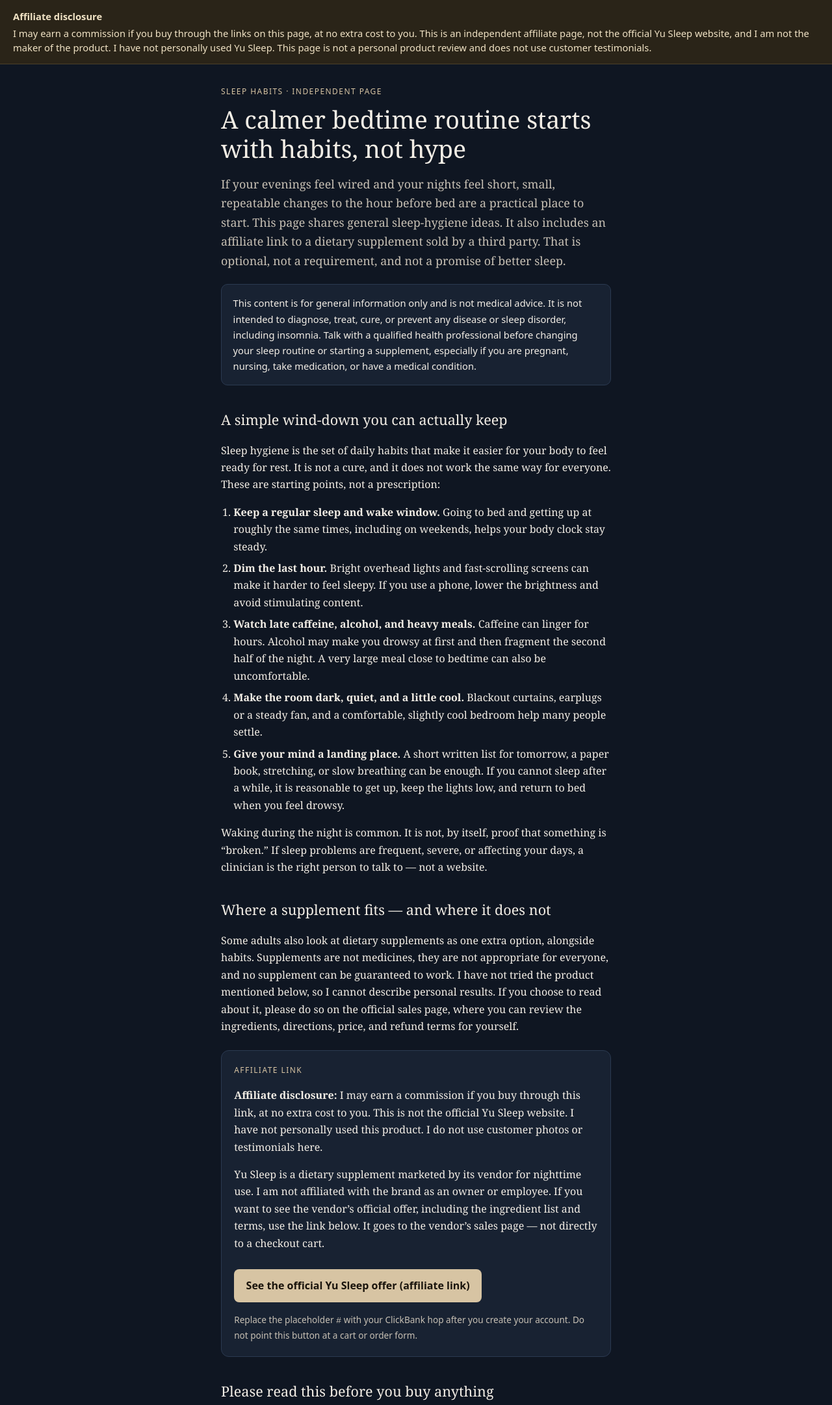
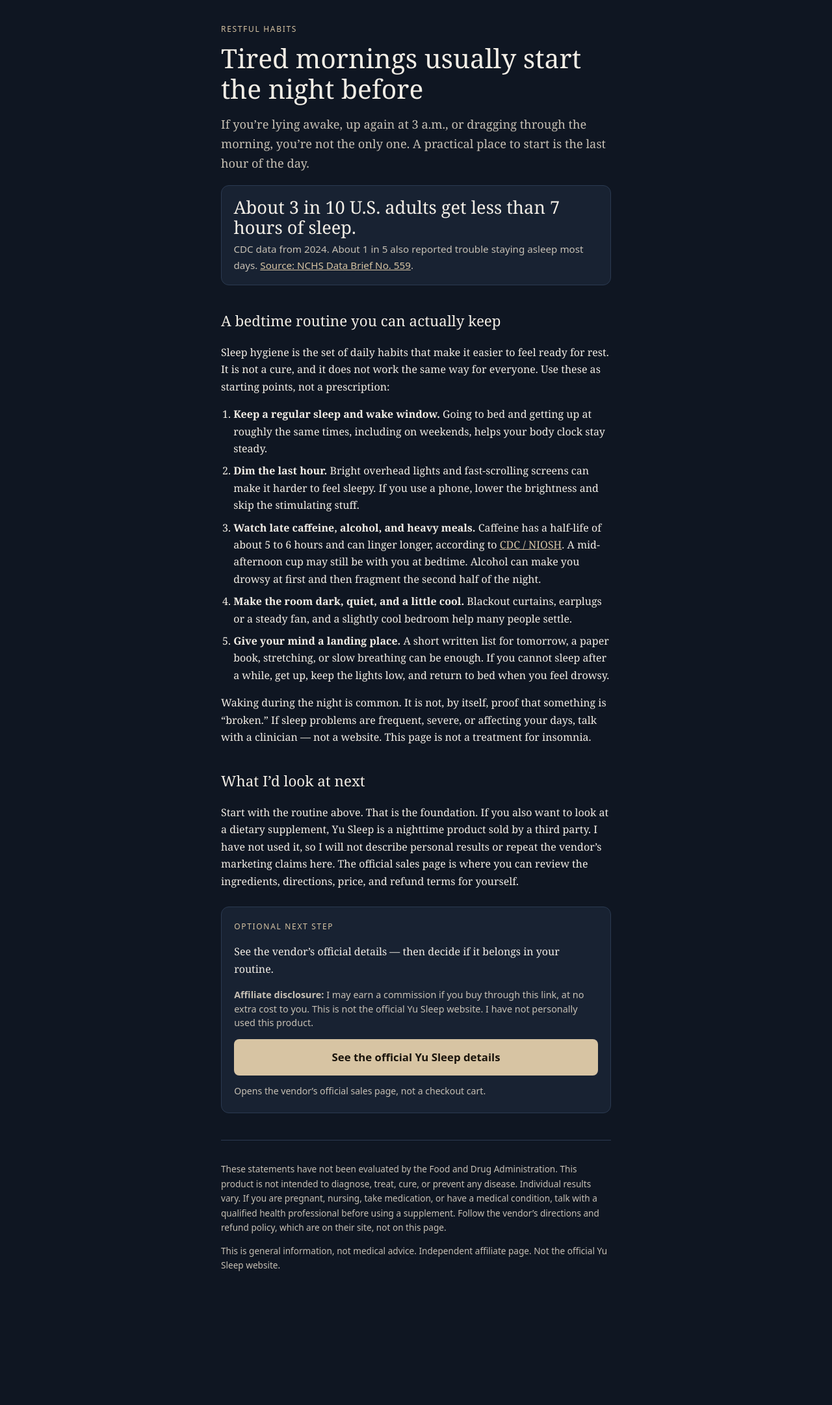
Before and after one commit to restfulhabits/restfulhabits.github.io, a plain HTML site: page index.html in a window 1280 px wide. Shown: the top 2162 px of the page at 65% size. After the commit the page ends 2036 px from the top, so only its background shows below. Drawn offline with Linux system fonts and the light colour scheme.

Commit message:
Bridge page v2 (conversion copy)

```diff
--- a/index.html
+++ b/index.html
@@ -4,9 +4,9 @@
   <meta charset="utf-8">
   <meta name="p:domain_verify" content="0c5712799dbc7346e5b52eb0be2f4f2b"/>
   <meta name="viewport" content="width=device-width, initial-scale=1">
-  <title>A calmer bedtime routine | Independent affiliate page</title>
-  <meta name="description" content="Practical sleep-hygiene habits for a calmer night. Independent affiliate page — not the official Yu Sleep website.">
-  <meta name="robots" content="noindex, nofollow">
+  <title>Tired mornings start the night before | Restful Habits</title>
+  <meta name="description" content="A simple bedtime routine for tired mornings and 3 a.m. wakeups, plus what I’d look at next. Independent page with general sleep-hygiene ideas — not medical advice.">
+  <link rel="canonical" href="https://restfulhabits.github.io/">
   <style>
     :root {
       --bg: #0f1622;
@@ -15,8 +15,7 @@
       --muted: #c7c0b4;
       --line: #2b3a51;
       --accent: #d7c4a3;
-      --warn-bg: #2a2418;
-      --warn-ink: #f0e2c4;
+      --accent-ink: #1a140c;
     }
     * { box-sizing: border-box; }
     body {
@@ -26,114 +25,121 @@
       color: var(--ink);
       line-height: 1.65;
     }
-    header.disclosure {
-      background: var(--warn-bg);
-      color: var(--warn-ink);
-      padding: 0.9rem 1.25rem;
+    .wrap { max-width: 40rem; margin: 0 auto; padding: 2.2rem 1.25rem 4rem; }
+    .kicker {
       font-family: system-ui, -apple-system, Segoe UI, sans-serif;
-      font-size: 0.92rem;
-      line-height: 1.5;
-      border-bottom: 1px solid #4a3f2a;
-    }
-    header.disclosure strong { display: block; margin-bottom: 0.2rem; }
-    .wrap { max-width: 40rem; margin: 0 auto; padding: 2rem 1.25rem 4rem; }
-    .kicker {
-      font-family: system-ui, sans-serif;
       font-size: 0.75rem;
-      letter-spacing: 0.12em;
+      letter-spacing: 0.14em;
       text-transform: uppercase;
       color: var(--accent);
-      margin: 0 0 0.6rem;
+      margin: 0 0 0.7rem;
     }
-    h1 { font-size: clamp(1.8rem, 4vw, 2.35rem); line-height: 1.2; margin: 0 0 1rem; font-weight: 500; }
-    h2 { font-size: 1.35rem; margin: 2.2rem 0 0.7rem; font-weight: 500; }
+    h1 { font-size: clamp(1.95rem, 5vw, 2.55rem); line-height: 1.15; margin: 0 0 1rem; font-weight: 500; }
+    h2 { font-size: 1.4rem; margin: 2.3rem 0 0.7rem; font-weight: 500; }
     p, li { color: var(--ink); }
-    .lede { font-size: 1.12rem; color: var(--muted); }
-    .note {
-      font-family: system-ui, sans-serif;
-      font-size: 0.92rem;
+    .lede { font-size: 1.14rem; color: var(--muted); margin: 0 0 1.2rem; }
+    .stat {
+      font-family: system-ui, -apple-system, Segoe UI, sans-serif;
       background: var(--bg-card);
       border: 1px solid var(--line);
-      border-radius: 10px;
-      padding: 1rem 1.1rem;
-      margin: 1.3rem 0;
+      border-radius: 12px;
+      padding: 1.05rem 1.15rem;
+      margin: 0 0 1.5rem;
     }
+    .stat .num {
+      font-family: Georgia, serif;
+      font-size: 1.7rem;
+      line-height: 1.15;
+      margin: 0 0 0.35rem;
+      color: var(--ink);
+    }
+    .stat p { margin: 0; color: var(--muted); font-size: 0.95rem; }
+    .stat a { color: var(--accent); }
     ol, ul { padding-left: 1.2rem; }
-    li { margin: 0.45rem 0; }
+    li { margin: 0.5rem 0; }
     a { color: var(--accent); }
     .cta {
-      margin: 1.5rem 0;
-      padding: 1.2rem 1.2rem 1.3rem;
+      margin: 1.6rem 0 0.4rem;
+      padding: 1.25rem 1.2rem 1.35rem;
       border: 1px solid var(--line);
       border-radius: 12px;
       background: var(--bg-card);
     }
     .cta .btn {
-      display: inline-block;
-      margin-top: 0.7rem;
+      display: block;
+      width: 100%;
+      text-align: center;
+      margin-top: 0.85rem;
       background: var(--accent);
-      color: #1a140c;
+      color: var(--accent-ink);
       text-decoration: none;
-      font-family: system-ui, sans-serif;
-      font-weight: 650;
-      padding: 0.75rem 1.15rem;
+      font-family: system-ui, -apple-system, Segoe UI, sans-serif;
+      font-weight: 700;
+      font-size: 1.05rem;
+      padding: 0.9rem 1.15rem;
       border-radius: 8px;
     }
     .cta .btn:focus, .cta .btn:hover { outline: 2px solid #fff; outline-offset: 2px; }
+    .cta .fine {
+      font-family: system-ui, -apple-system, Segoe UI, sans-serif;
+      font-size: 0.88rem;
+      color: var(--muted);
+      margin: 0.75rem 0 0;
+    }
+    .disclose {
+      font-family: system-ui, -apple-system, Segoe UI, sans-serif;
+      font-size: 0.9rem;
+      color: var(--muted);
+      margin: 0 0 0.2rem;
+      line-height: 1.5;
+    }
     footer {
-      margin-top: 2.5rem;
+      margin-top: 2.6rem;
       padding-top: 1.2rem;
       border-top: 1px solid var(--line);
-      font-family: system-ui, sans-serif;
+      font-family: system-ui, -apple-system, Segoe UI, sans-serif;
       font-size: 0.85rem;
       color: var(--muted);
     }
+    footer p { color: var(--muted); }
   </style>
 </head>
 <body>
-  <header class="disclosure" role="note">
-    <strong>Affiliate disclosure</strong>
-    I may earn a commission if you buy through the links on this page, at no extra cost to you.
-    This is an independent affiliate page, not the official Yu Sleep website, and I am not the maker of the product.
-    I have not personally used Yu Sleep. This page is not a personal product review and does not use customer testimonials.
-  </header>
+  <main class="wrap">
+    <p class="kicker">Restful Habits</p>
+    <h1>Tired mornings usually start the night before</h1>
+    <p class="lede">If you’re lying awake, up again at 3 a.m., or dragging through the morning, you’re not the only one. A practical place to start is the last hour of the day.</p>
 
-  <main class="wrap">
-    <p class="kicker">Sleep habits · Independent page</p>
-    <h1>A calmer bedtime routine starts with habits, not hype</h1>
-    <p class="lede">If your evenings feel wired and your nights feel short, small, repeatable changes to the hour before bed are a practical place to start. This page shares general sleep-hygiene ideas. It also includes an affiliate link to a dietary supplement sold by a third party. That is optional, not a requirement, and not a promise of better sleep.</p>
-
-    <div class="note">
-      This content is for general information only and is not medical advice. It is not intended to diagnose, treat, cure, or prevent any disease or sleep disorder, including insomnia. Talk with a qualified health professional before changing your sleep routine or starting a supplement, especially if you are pregnant, nursing, take medication, or have a medical condition.
+    <div class="stat">
+      <p class="num">About 3 in 10 U.S. adults get less than 7 hours of sleep.</p>
+      <p>CDC data from 2024. About 1 in 5 also reported trouble staying asleep most days. <a href="https://www.cdc.gov/nchs/products/databriefs/db559.htm">Source: NCHS Data Brief No. 559</a>.</p>
     </div>
 
-    <h2>A simple wind-down you can actually keep</h2>
-    <p>Sleep hygiene is the set of daily habits that make it easier for your body to feel ready for rest. It is not a cure, and it does not work the same way for everyone. These are starting points, not a prescription:</p>
+    <h2>A bedtime routine you can actually keep</h2>
+    <p>Sleep hygiene is the set of daily habits that make it easier to feel ready for rest. It is not a cure, and it does not work the same way for everyone. Use these as starting points, not a prescription:</p>
     <ol>
       <li><strong>Keep a regular sleep and wake window.</strong> Going to bed and getting up at roughly the same times, including on weekends, helps your body clock stay steady.</li>
-      <li><strong>Dim the last hour.</strong> Bright overhead lights and fast-scrolling screens can make it harder to feel sleepy. If you use a phone, lower the brightness and avoid stimulating content.</li>
-      <li><strong>Watch late caffeine, alcohol, and heavy meals.</strong> Caffeine can linger for hours. Alcohol may make you drowsy at first and then fragment the second half of the night. A very large meal close to bedtime can also be uncomfortable.</li>
-      <li><strong>Make the room dark, quiet, and a little cool.</strong> Blackout curtains, earplugs or a steady fan, and a comfortable, slightly cool bedroom help many people settle.</li>
-      <li><strong>Give your mind a landing place.</strong> A short written list for tomorrow, a paper book, stretching, or slow breathing can be enough. If you cannot sleep after a while, it is reasonable to get up, keep the lights low, and return to bed when you feel drowsy.</li>
+      <li><strong>Dim the last hour.</strong> Bright overhead lights and fast-scrolling screens can make it harder to feel sleepy. If you use a phone, lower the brightness and skip the stimulating stuff.</li>
+      <li><strong>Watch late caffeine, alcohol, and heavy meals.</strong> Caffeine has a half-life of about 5 to 6 hours and can linger longer, according to <a href="https://archive.cdc.gov/www_cdc_gov/niosh/work-hour-training-for-nurses/longhours/mod6/11.html">CDC / NIOSH</a>. A mid-afternoon cup may still be with you at bedtime. Alcohol can make you drowsy at first and then fragment the second half of the night.</li>
+      <li><strong>Make the room dark, quiet, and a little cool.</strong> Blackout curtains, earplugs or a steady fan, and a slightly cool bedroom help many people settle.</li>
+      <li><strong>Give your mind a landing place.</strong> A short written list for tomorrow, a paper book, stretching, or slow breathing can be enough. If you cannot sleep after a while, get up, keep the lights low, and return to bed when you feel drowsy.</li>
     </ol>
-    <p>Waking during the night is common. It is not, by itself, proof that something is “broken.” If sleep problems are frequent, severe, or affecting your days, a clinician is the right person to talk to — not a website.</p>
+    <p>Waking during the night is common. It is not, by itself, proof that something is “broken.” If sleep problems are frequent, severe, or affecting your days, talk with a clinician — not a website. This page is not a treatment for insomnia.</p>
 
-    <h2>Where a supplement fits — and where it does not</h2>
-    <p>Some adults also look at dietary supplements as one extra option, alongside habits. Supplements are not medicines, they are not appropriate for everyone, and no supplement can be guaranteed to work. I have not tried the product mentioned below, so I cannot describe personal results. If you choose to read about it, please do so on the official sales page, where you can review the ingredients, directions, price, and refund terms for yourself.</p>
+    <h2>What I’d look at next</h2>
+    <p>Start with the routine above. That is the foundation. If you also want to look at a dietary supplement, Yu Sleep is a nighttime product sold by a third party. I have not used it, so I will not describe personal results or repeat the vendor’s marketing claims here. The official sales page is where you can review the ingredients, directions, price, and refund terms for yourself.</p>
 
     <div class="cta" id="offer">
-      <p class="kicker">Affiliate link</p>
-      <p><strong>Affiliate disclosure:</strong> I may earn a commission if you buy through this link, at no extra cost to you. This is not the official Yu Sleep website. I have not personally used this product. I do not use customer photos or testimonials here.</p>
-      <p>Yu Sleep is a dietary supplement marketed by its vendor for nighttime use. I am not affiliated with the brand as an owner or employee. If you want to see the vendor’s official offer, including the ingredient list and terms, use the link below. It goes to the vendor’s sales page — not directly to a checkout cart.</p>
-      <p><a class="btn" href="https://hop.clickbank.net/?affiliate=phpedrov&amp;vendor=yusleep&amp;op=vsl&amp;tid=bridge" target="_blank" rel="sponsored nofollow noopener">See the official Yu Sleep offer (affiliate link)</a></p>
-      <p style="font-family:system-ui,sans-serif;font-size:0.85rem;color:var(--muted);margin:0.8rem 0 0;">Replace the placeholder <code>#</code> with your ClickBank hop after you create your account. Do not point this button at a cart or order form.</p>
+      <p class="kicker">Optional next step</p>
+      <p>See the vendor’s official details — then decide if it belongs in your routine.</p>
+      <p class="disclose"><strong>Affiliate disclosure:</strong> I may earn a commission if you buy through this link, at no extra cost to you. This is not the official Yu Sleep website. I have not personally used this product.</p>
+      <a class="btn" href="https://hop.clickbank.net/?affiliate=phpedrov&amp;vendor=yusleep&amp;op=vsl&amp;tid=bridge" target="_blank" rel="sponsored nofollow noopener">See the official Yu Sleep details</a>
+      <p class="fine">Opens the vendor’s official sales page, not a checkout cart.</p>
     </div>
 
-    <h2>Please read this before you buy anything</h2>
-    <p>These statements have not been evaluated by the Food and Drug Administration. This product is not intended to diagnose, treat, cure, or prevent any disease. Individual results vary. If you are pregnant, nursing, take medication, or have a medical condition, talk with a qualified health professional before using a supplement. Follow the vendor’s directions and refund policy, which are on their site, not on this page.</p>
-
     <footer>
-      <p>Independent affiliate page. Not the official Yu Sleep website. Not medical advice.</p>
+      <p>These statements have not been evaluated by the Food and Drug Administration. This product is not intended to diagnose, treat, cure, or prevent any disease. Individual results vary. If you are pregnant, nursing, take medication, or have a medical condition, talk with a qualified health professional before using a supplement. Follow the vendor’s directions and refund policy, which are on their site, not on this page.</p>
+      <p>This is general information, not medical advice. Independent affiliate page. Not the official Yu Sleep website.</p>
     </footer>
   </main>
 </body>
```
